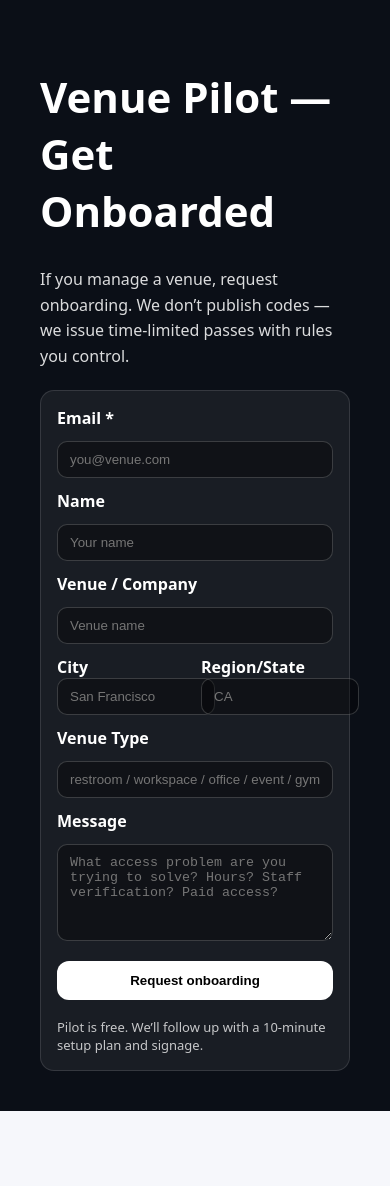
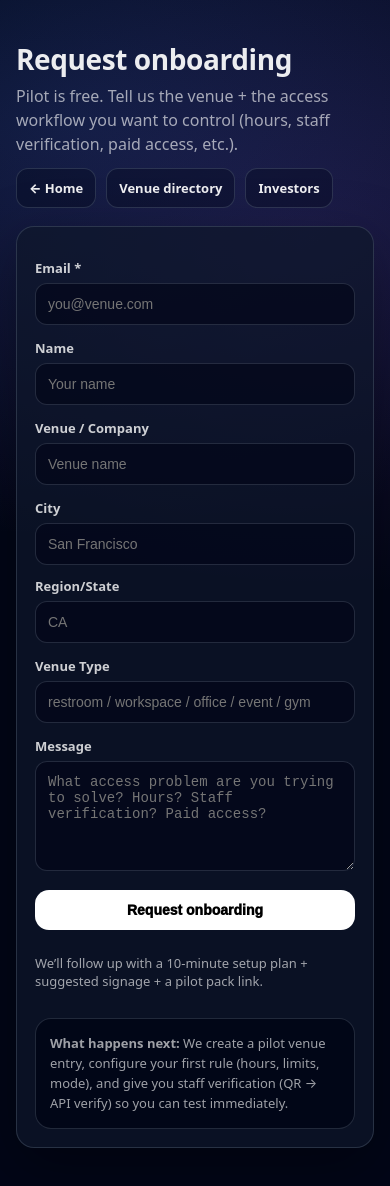
Before and after one commit to M4G3LL4N0/access-layer, a Next.js app: page /contact in a window 390 px wide. Before the commit the page ends 1111 px from the top, so only its background shows below. Built offline with nearby package versions, Linux system fonts and the light colour scheme.

Commit message:
Fix contact form responsive layout (city/region overlap)

```diff
--- a/src/app/contact/page.tsx
+++ b/src/app/contact/page.tsx
@@ -1,158 +1,324 @@
-export const dynamic = "force-dynamic";
+"use client";
+
+import { useMemo, useState } from "react";
+
+type LeadResp =
+  | { ok: true; lead: { id: string; created_at: string; status: string } }
+  | { ok: false; error: string };
 
 export default function ContactPage() {
-  return (
-    <main
-      style={{
+  const [loading, setLoading] = useState(false);
+  const [ok, setOk] = useState<string | null>(null);
+  const [err, setErr] = useState<string | null>(null);
+
+  const styles = useMemo(() => {
+    const cardBg = "rgba(15, 23, 42, 0.72)";
+    const panelBg = "rgba(2, 6, 23, 0.92)";
+    const border = "1px solid rgba(148, 163, 184, 0.22)";
+    const inputBg = "rgba(2, 6, 23, 0.65)";
+    const inputBorder = "1px solid rgba(148, 163, 184, 0.22)";
+    const text = "rgba(255,255,255,0.92)";
+    const muted = "rgba(255,255,255,0.62)";
+
+    return {
+      page: {
         minHeight: "100vh",
-        padding: 40,
-        fontFamily: "system-ui",
-        background: "#0b0f17",
-        color: "white",
-      }}
-    >
-      <div style={{ maxWidth: 860, margin: "0 auto" }}>
-        <h1 style={{ fontSize: 42, fontWeight: 900 }}>Venue Pilot — Get Onboarded</h1>
-        <p style={{ marginTop: 10, opacity: 0.85, lineHeight: 1.6 }}>
-          If you manage a venue, request onboarding. We don’t publish codes — we issue time-limited
-          passes with rules you control.
-        </p>
-
-        <form
-          action="/api/lead"
-          method="post"
-          style={{
-            marginTop: 20,
+        padding: "40px 16px",
+        fontFamily:
+          'system-ui, -apple-system, Segoe UI, Roboto, Arial, sans-serif',
+        color: text,
+        background:
+          "radial-gradient(1200px 700px at 20% 10%, rgba(59,130,246,0.16), transparent 60%), radial-gradient(900px 600px at 80% 20%, rgba(168,85,247,0.14), transparent 60%), #020617",
+      } as const,
+      wrap: {
+        maxWidth: 920,
+        margin: "0 auto",
+      } as const,
+      headerRow: {
+        display: "flex",
+        justifyContent: "space-between",
+        alignItems: "center",
+        gap: 12,
+        flexWrap: "wrap",
+        marginBottom: 18,
+      } as const,
+      title: {
+        fontSize: 28,
+        fontWeight: 900,
+        letterSpacing: -0.4,
+        margin: 0,
+      } as const,
+      subtitle: {
+        marginTop: 6,
+        marginBottom: 0,
+        color: muted,
+        lineHeight: 1.5,
+        maxWidth: 720,
+      } as const,
+      linkRow: {
+        display: "flex",
+        gap: 10,
+        flexWrap: "wrap",
+      } as const,
+      link: {
+        display: "inline-block",
+        padding: "10px 12px",
+        borderRadius: 12,
+        border,
+        textDecoration: "none",
+        color: text,
+        background: "rgba(2,6,23,0.35)",
+        fontWeight: 800,
+        fontSize: 13,
+      } as const,
+      card: {
+        borderRadius: 18,
+        background: cardBg,
+        border,
+        padding: 18,
+        boxShadow: "0 18px 60px rgba(0,0,0,0.35)",
+      } as const,
+      form: {
+        display: "grid",
+        gap: 14,
+        marginTop: 14,
+      } as const,
+      grid2: {
         display: "grid",
         gap: 12,
-            padding: 16,
+        gridTemplateColumns: "1fr",
+      } as const,
+      // We’ll apply this classless “two column on wider screens” behavior inline
+      // by using a media query in <style> below.
+      label: {
+        fontSize: 13,
+        fontWeight: 900,
+        color: "rgba(255,255,255,0.80)",
+        marginBottom: 6,
+        display: "block",
+      } as const,
+      input: {
+        width: "100%",
+        boxSizing: "border-box",
+        padding: "12px 12px",
+        borderRadius: 12,
+        border: inputBorder,
+        outline: "none",
+        background: inputBg,
+        color: text,
+        fontSize: 14,
+      } as const,
+      textarea: {
+        width: "100%",
+        boxSizing: "border-box",
+        padding: "12px 12px",
+        borderRadius: 12,
+        border: inputBorder,
+        outline: "none",
+        background: inputBg,
+        color: text,
+        fontSize: 14,
+        minHeight: 110,
+        resize: "vertical" as const,
+      } as const,
+      button: {
+        width: "100%",
+        boxSizing: "border-box",
+        padding: "12px 14px",
         borderRadius: 14,
-            border: "1px solid rgba(255,255,255,0.12)",
-            background: "rgba(255,255,255,0.06)",
-          }}
-        >
-          <input type="hidden" name="source" value="contact_page" />
+        border: "none",
+        cursor: "pointer",
+        background: "white",
+        color: "black",
+        fontWeight: 950,
+        fontSize: 14,
+      } as const,
+      helper: {
+        marginTop: 10,
+        color: muted,
+        fontSize: 13,
+      } as const,
+      alertOk: {
+        borderRadius: 14,
+        padding: 12,
+        border: "1px solid rgba(34,197,94,0.35)",
+        background: "rgba(34,197,94,0.10)",
+        color: "rgba(255,255,255,0.92)",
+        fontWeight: 800,
+      } as const,
+      alertErr: {
+        borderRadius: 14,
+        padding: 12,
+        border: "1px solid rgba(239,68,68,0.35)",
+        background: "rgba(239,68,68,0.10)",
+        color: "rgba(255,255,255,0.92)",
+        fontWeight: 800,
+      } as const,
+      panel: {
+        marginTop: 14,
+        borderRadius: 16,
+        border,
+        background: panelBg,
+        padding: 14,
+        color: muted,
+        fontSize: 13,
+        lineHeight: 1.55,
+      } as const,
+    };
+  }, []);
 
-          <label style={{ fontWeight: 800 }}>Email *</label>
+  async function onSubmit(e: React.FormEvent<HTMLFormElement>) {
+    e.preventDefault();
+    setErr(null);
+    setOk(null);
+    setLoading(true);
+
+    try {
+      const form = e.currentTarget;
+      const fd = new FormData(form);
+
+      const res = await fetch("/api/lead", {
+        method: "POST",
+        body: fd,
+      });
+
+      const json = (await res.json()) as LeadResp;
+
+      if (!res.ok || !json || (json as any).ok === false) {
+        const msg =
+          (json as any)?.error ||
+          `Request failed (HTTP ${res.status}). Please try again.`;
+        setErr(msg);
+        return;
+      }
+
+      const leadId = (json as any).lead?.id;
+      setOk(leadId ? `Submitted. Lead ID: ${leadId}` : "Submitted.");
+      form.reset();
+      // Optional: redirect to onboarding
+      // window.location.href = `/onboarding?leadId=${encodeURIComponent(leadId || "")}`;
+    } catch (e: any) {
+      setErr(String(e?.message || e));
+    } finally {
+      setLoading(false);
+    }
+  }
+
+  return (
+    <main style={styles.page}>
+      {/* Responsive helper: 2-column rows at >= 720px */}
+      <style>{`
+        @media (min-width: 720px) {
+          .grid2 {
+            grid-template-columns: 1fr 1fr;
+          }
+        }
+      `}</style>
+
+      <div style={styles.wrap}>
+        <div style={styles.headerRow}>
+          <div>
+            <h1 style={styles.title}>Request onboarding</h1>
+            <p style={styles.subtitle}>
+              Pilot is free. Tell us the venue + the access workflow you want to
+              control (hours, staff verification, paid access, etc.).
+            </p>
+          </div>
+
+          <div style={styles.linkRow}>
+            <a href="/" style={styles.link}>
+              ← Home
+            </a>
+            <a href="/venues" style={styles.link}>
+              Venue directory
+            </a>
+            <a href="/investors" style={styles.link}>
+              Investors
+            </a>
+          </div>
+        </div>
+
+        <div style={styles.card}>
+          {ok && <div style={styles.alertOk}>{ok}</div>}
+          {err && <div style={styles.alertErr}>{err}</div>}
+
+          <form onSubmit={onSubmit} style={styles.form}>
+            <div>
+              <label style={styles.label}>Email *</label>
               <input
                 name="email"
                 type="email"
                 required
                 placeholder="you@venue.com"
-            style={{
-              padding: "10px 12px",
-              borderRadius: 10,
-              border: "1px solid rgba(255,255,255,0.18)",
-              background: "rgba(0,0,0,0.35)",
-              color: "white",
-            }}
+                style={styles.input}
               />
+            </div>
 
-          <label style={{ fontWeight: 800 }}>Name</label>
+            <div>
+              <label style={styles.label}>Name</label>
+              <input name="name" placeholder="Your name" style={styles.input} />
+            </div>
+
+            <div>
+              <label style={styles.label}>Venue / Company</label>
               <input
-            name="name"
-            placeholder="Your name"
-            style={{
-              padding: "10px 12px",
-              borderRadius: 10,
-              border: "1px solid rgba(255,255,255,0.18)",
-              background: "rgba(0,0,0,0.35)",
-              color: "white",
-            }}
+                name="venue"
+                placeholder="Venue name"
+                style={styles.input}
               />
+            </div>
 
-          <label style={{ fontWeight: 800 }}>Venue / Company</label>
-          <input
-            name="company"
-            placeholder="Venue name"
-            style={{
-              padding: "10px 12px",
-              borderRadius: 10,
-              border: "1px solid rgba(255,255,255,0.18)",
-              background: "rgba(0,0,0,0.35)",
-              color: "white",
-            }}
-          />
-
-          <div style={{ display: "grid", gridTemplateColumns: "1fr 1fr", gap: 12 }}>
+            {/* ✅ FIXED: City + Region are in a grid with gap + boxSizing */}
+            <div className="grid2" style={styles.grid2}>
               <div>
-              <label style={{ fontWeight: 800 }}>City</label>
+                <label style={styles.label}>City</label>
                 <input
                   name="city"
                   placeholder="San Francisco"
-                style={{
-                  width: "100%",
-                  padding: "10px 12px",
-                  borderRadius: 10,
-                  border: "1px solid rgba(255,255,255,0.18)",
-                  background: "rgba(0,0,0,0.35)",
-                  color: "white",
-                }}
+                  style={styles.input}
                 />
               </div>
+
               <div>
-              <label style={{ fontWeight: 800 }}>Region/State</label>
-              <input
-                name="region"
-                placeholder="CA"
-                style={{
-                  width: "100%",
-                  padding: "10px 12px",
-                  borderRadius: 10,
-                  border: "1px solid rgba(255,255,255,0.18)",
-                  background: "rgba(0,0,0,0.35)",
-                  color: "white",
-                }}
-              />
+                <label style={styles.label}>Region/State</label>
+                <input name="region" placeholder="CA" style={styles.input} />
               </div>
             </div>
 
-          <label style={{ fontWeight: 800 }}>Venue Type</label>
+            <div>
+              <label style={styles.label}>Venue Type</label>
               <input
-            name="venue_type"
+                name="category"
                 placeholder="restroom / workspace / office / event / gym"
-            style={{
-              padding: "10px 12px",
-              borderRadius: 10,
-              border: "1px solid rgba(255,255,255,0.18)",
-              background: "rgba(0,0,0,0.35)",
-              color: "white",
-            }}
+                style={styles.input}
               />
+            </div>
 
-          <label style={{ fontWeight: 800 }}>Message</label>
+            <div>
+              <label style={styles.label}>Message</label>
               <textarea
                 name="message"
-            rows={5}
                 placeholder="What access problem are you trying to solve? Hours? Staff verification? Paid access?"
-            style={{
-              padding: "10px 12px",
-              borderRadius: 10,
-              border: "1px solid rgba(255,255,255,0.18)",
-              background: "rgba(0,0,0,0.35)",
-              color: "white",
-            }}
+                style={styles.textarea}
               />
+            </div>
 
-          <button
-            style={{
-              marginTop: 8,
-              padding: "12px 14px",
-              borderRadius: 12,
-              background: "white",
-              color: "black",
-              fontWeight: 900,
-              border: "none",
-              cursor: "pointer",
-            }}
-          >
-            Request onboarding
+            <button type="submit" style={styles.button} disabled={loading}>
+              {loading ? "Submitting…" : "Request onboarding"}
             </button>
 
-          <div style={{ opacity: 0.75, fontSize: 13, marginTop: 6 }}>
-            Pilot is free. We’ll follow up with a 10-minute setup plan and signage.
+            <div style={styles.helper}>
+              We’ll follow up with a 10-minute setup plan + suggested signage +
+              a pilot pack link.
+            </div>
+
+            <div style={styles.panel}>
+              <b>What happens next:</b> We create a pilot venue entry, configure
+              your first rule (hours, limits, mode), and give you staff
+              verification (QR → API verify) so you can test immediately.
             </div>
           </form>
+        </div>
       </div>
     </main>
   );
```
Lines whose indentation alone changed are shown as unchanged.
